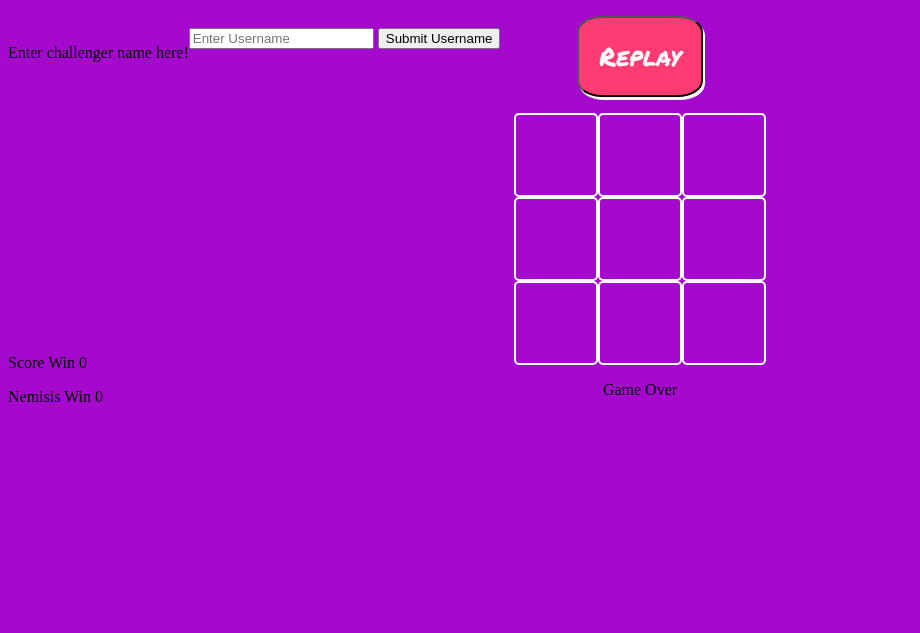
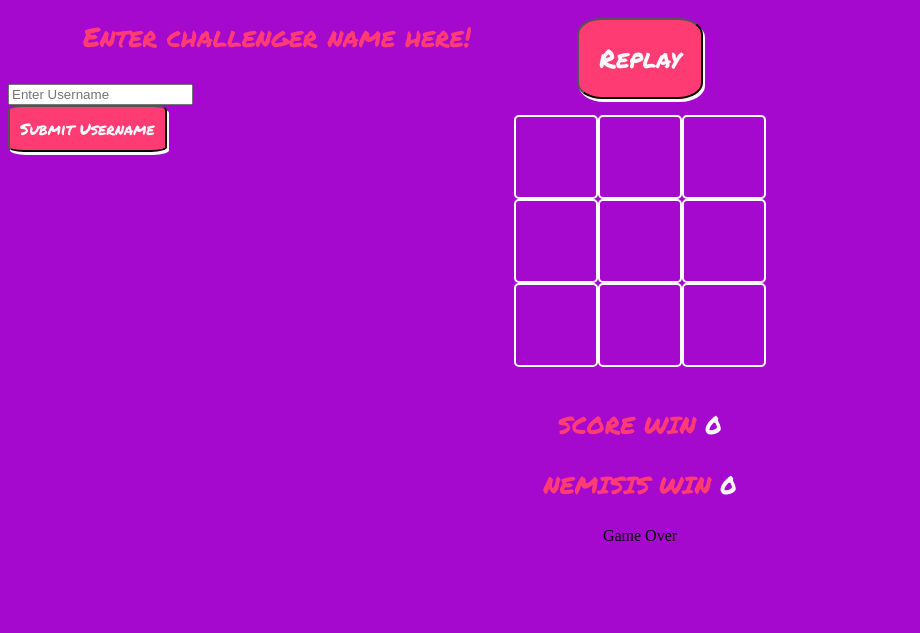
Before and after one commit to AnnaDobrucki/PROJECT-2-DRAFT-1-, a plain HTML site: page index.html in a window 1280 px wide. Shown: the part 167-800 px from the top of the page, without its empty margins (0-920 px from the left). Drawn offline with Linux system fonts and the light colour scheme.

Commit message:
add css to submit button

```diff
--- a/assets/css/style.css
+++ b/assets/css/style.css
@@ -13,7 +13,7 @@ h1 {
     letter-spacing: 3px;
     display: flex;
     justify-content: center;
-    padding-top: 1rem;
+    padding-top: 5px;
     color: #FF3B74;
 }
 
@@ -24,6 +24,18 @@ h1 {
     font-family: Permanent Marker, sans-serif;
     border-radius: 20%;
     padding: 20px;
+    display: flex;
+    justify-content: center;
+    box-shadow: 2px 3px #fafafa;
+}
+
+#submit-btn {
+    font-size: 100%;
+    color: #fafafa;
+    background-color: #FF3B74;
+    font-family: Permanent Marker, sans-serif;
+    border-radius: 10%;
+    padding: 10px;
     display: flex;
     justify-content: center;
     box-shadow: 2px 3px #fafafa;
@@ -63,4 +75,25 @@ h1 {
 #username-display-area{
     display: flex;
     flex-direction: left;
+    width: 3rem;
+    margin-top: 5px;;
 }
+
+.board-text {
+    font-family: Permanent Marker, sans-serif;
+    color: #FF3B74;
+    font-size: 170%;
+    padding-left: 75px;
+}
+
+.score-area {
+    text-transform: uppercase;
+    font-family: Permanent Marker, sans-serif;
+    text-align: center;
+    color: #FF3B74;
+    font-size: 150%;
+}
+
+.counter-color{
+    color: #fafafa;
+}
--- a/assets/js/script.js
+++ b/assets/js/script.js
@@ -1,10 +1,20 @@
-
+/**
+ * function for the use of a username within game
+ */
 const usernameForm = document.querySelector("#username-form");
 
 usernameForm.addEventListener('submit', function(event) {
     event.preventDefault();
     const userName = event.target.username.value;
     document.getElementById("username-chosen").innerHTML= `<h2>${userName}</h2>`;
+
+    if(userName == ""){
+        alert("Please enter a username!");
+    } else {
+        let nameArea = document.querySelector("#username-form");
+        nameArea.style.display = "none";
+    }
+
 })
 
 function checkGame(){
--- a/index.html
+++ b/index.html
@@ -14,12 +14,12 @@
 <body>
     <div>
         <h1 id="title-card"> Tik Tac Toe </h1>
+        <p class="board-text">Enter challenger name here!</p>
 
         <div id="username-display-area">
-            <p>Enter challenger name here!</p>
             <form id="username-form">
                 <input type="text" id="user-name" placeholder="Enter Username" name="username" required>
-                <input type="submit" value="Submit Username" />
+                <input type="submit" id="submit-btn" value="Submit Username" />
             </form>
             <span id="username-chosen"></span>
         </div>
@@ -39,12 +39,12 @@
             <div class="box" id="7"></div>
             <div class="box" id="8"></div>
         </div>
+
+        <div class="score-area">
+            <p class="scores" id="name-score"> Score Win <span  class="counter-color" id="win">0</span></p>
+            <p class="scores"> Nemisis Win <span class="counter-color" id="loose">0</span></p>
+        </div>
         <span> Game Over </span>
-    </div>
-
-    <div class="score-area">
-        <p class="scores" id="name-score"> Score Win <span id="win">0</span></p>
-        <p class="scores"> Nemisis Win <span id="loose">0</span></p>
     </div>
     <script src="assets/js/script.js"></script>
 </body>
```
